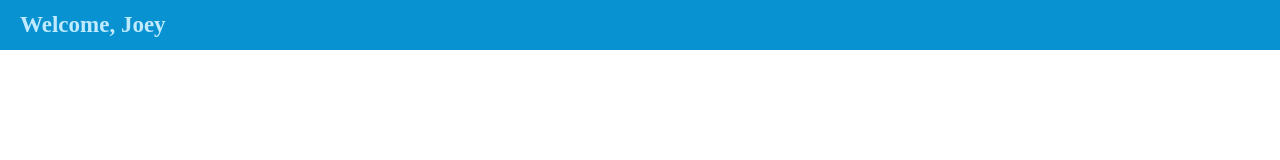
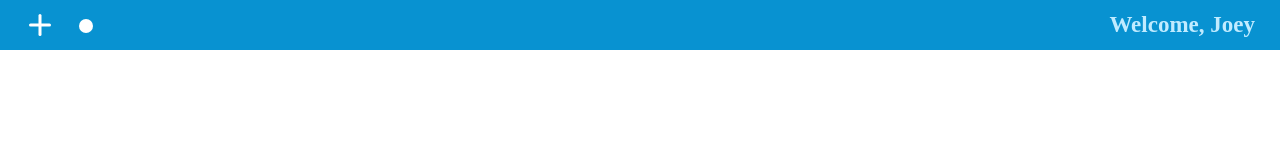
Before and after one commit to PlayingOnGitHub/To-Do-List, a plain HTML site: page index.html in a window 1280 px wide. Drawn offline with Linux system fonts and the light colour scheme.

Commit message:
Added more styles and I now have 2 icons that respond to hover events

```diff
--- a/index.html
+++ b/index.html
@@ -11,6 +11,20 @@
             <nav>
                 <!-- probably some divs go in here to go to top of page -->
                 <div class="banner">
+                    <div class="action-items">
+                        <div class="add-item-icon">
+                            <div class="rect1">
+
+                            </div>
+                            <div class="rect2">
+
+                            </div>
+                        </div>
+                        <div class="notification-icon">
+                           <div class="notification-circle">
+                           </div>
+                       </div>
+                    </div>
                     <div class="welcome">
                         <p>Welcome, Joey</p>
                     </div>
--- a/styles.css
+++ b/styles.css
@@ -22,8 +22,83 @@
     display: inline-block;
     font-size: 23px;
     color: #c0ebff;
-    margin-left: 20px;
+    margin-right: 25px;
     font-weight: 600;
+}
+
+.add-item-icon {
+    height: 50px;
+    width: 29px;
+    position: relative;
+    margin-left: 25px;
+}
+
+.action-items {
+    height: 50px;
+    width: auto;
+    display: flex;
+    flex-direction: row;
+    align-items: center;
+    justify-content: center;
+}
+
+.rect1 {
+    width: 22px;
+    height: 3px;
+    background-color: white;
+    transform: translate(-50%, -50%) rotate(90deg);
+    left: 15px;
+    top: 25px;
+    position: absolute;
+    border: none;
+    border-color: transparent;
+    border-radius: 1.5px;
+}
+
+.rect2 {
+    background-color: white;
+    transform: translate(-50%, -50%);
+    left: 15px;
+    top: 25px;
+    position: absolute;
+    border: none;
+    border-color: transparent;
+    border-radius: 1.5px;
+    width: 22px;
+    height: 3px;
+}
+
+.add-item-icon:hover .rect1, .add-item-icon:hover .rect2 {
+    background-color: #0e554c;
+}
+
+.add-item-icon:hover {
+    cursor: pointer;
+}
+
+.notification-icon {
+    height: 50px;
+    width: 20px;
+    display: flex;
+    flex-direction: row;
+    align-items: center;
+    margin-left: 25px;
+}
+
+.notification-circle {
+    width: 14px;
+    height: 14px;
+    border-radius: 10px;
+    background-color: #ffffff;
+    margin-top: 1px;
+}
+
+.notification-icon:hover .notification-circle {
+    background-color: #0e554c;
+}
+
+.notification-icon:hover {
+    cursor: pointer;
 }
 
 body {
```
